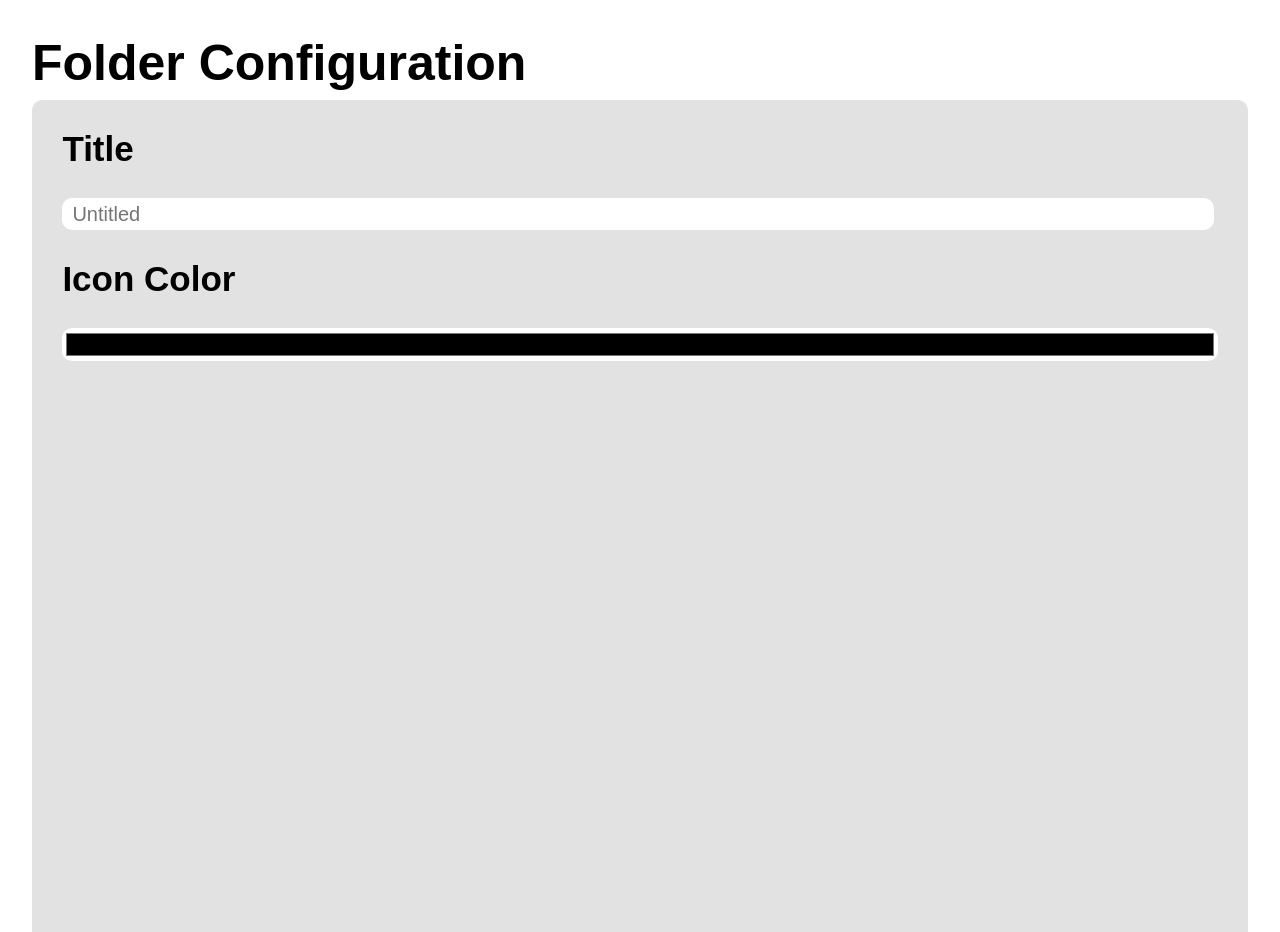
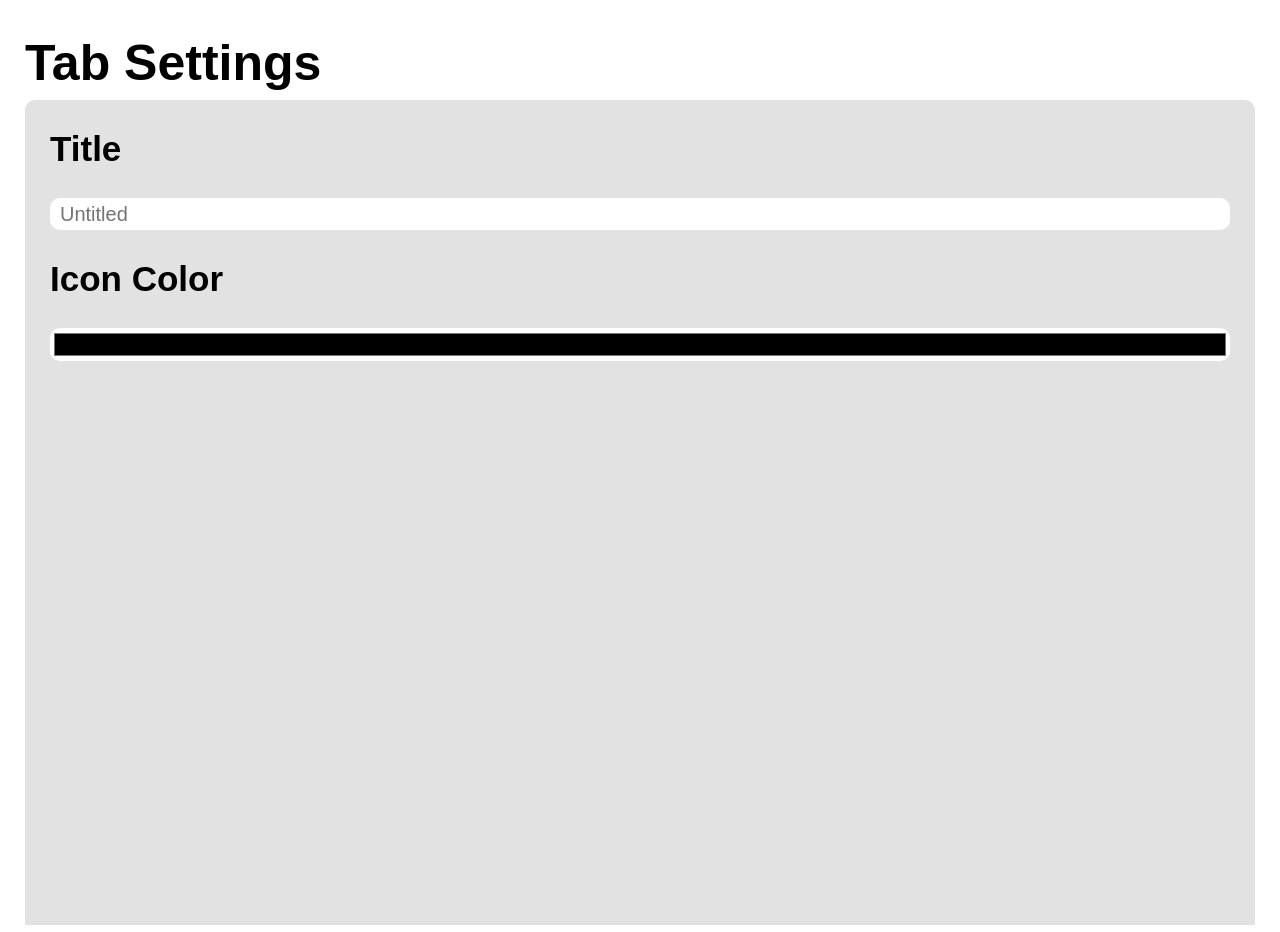
Before and after one commit to CharlesYiu/customtab, a plain HTML site: page index.html in a window 1280 px wide. Drawn offline with Linux system fonts and the light colour scheme.

Commit message:
css changes

```diff
--- a/index.html
+++ b/index.html
@@ -11,39 +11,40 @@
     <style>
         * {
             font-family: Arial, Helvetica, sans-serif;
-            -webkit-user-select: none; /* Safari */
-            -khtml-user-select: none; /* Konqueror HTML */
+            -webkit-user-select: none;
+            -khtml-user-select: none;
             -ms-user-select: none;
             user-select: none;
         }
         body {
             margin: unset;
+            overflow-y: hidden;
         }
         h1 {
             position: fixed;
-            left: 2.5%;
+            left: 25px;
             font-size: 50px;
         }
         h2 {
             position: relative;
-            left: 2.5%;
+            left: 25px;
             font-size: 35px;
         }
         div {
             position: absolute;
-            width: 95%;
+            width: calc(100% - 50px);
             height: 100%;
-            left: 2.5%;
+            left: 25px;
             top: 100px;
-            padding-bottom: 2.5%;
+            padding-bottom: 25px;
             border-top-left-radius: 10px;
             border-top-right-radius: 10px;
             background-color: rgb(226, 226, 226);
         }
         input {
             position: relative;
-            left: 2.5%;
-            width: 94.375%;
+            left: 25px;
+            width: calc(100% - 62.5px);
             height: 30px;
 
             border-style: none;
@@ -52,20 +53,19 @@
             font-size: 20px;
         }
         #title {
-            width: calc(94.5% - 10px);
             padding-left: 10px;
 
             cursor: text;
             -moz-appearance: textfield;
 
-            -webkit-user-select: auto; /* Safari */
-            -khtml-user-select: auto; /* Konqueror HTML */
+            -webkit-user-select: auto;
+            -khtml-user-select: auto;
             -ms-user-select: auto;
             user-select: auto;
         }
         #color {
             cursor: pointer;
-            width: 95%;
+            width: calc(100% - 50px);
             height: 32.5px;
 
             -webkit-appearance: none;
@@ -74,10 +74,26 @@
             border: none;
             border-radius: 7.5px;
         }
+        @media (max-width: 500px) {
+            h1 { font-size: 30px; }
+            h2 { font-size: 25px; }
+            div { top: 62.5px; }
+            input { font-size: 15px; }
+            @media (max-height: 287.5px) {
+                body { overflow-y: auto; }
+                div { height: min-content; }
+            }
+        }
+        @media (min-width: 501px) {
+            @media (max-height: 387.5px) {
+                body { overflow-y: auto; }
+                div { height: min-content; }
+            }
+        }
     </style>
 </head>
 <body>
-    <h1>Folder Configuration</h1>
+    <h1>Tab Settings</h1>
     <div>
         <h2>Title</h2>
         <input type="text" id="title" placeholder="Untitled">
```
